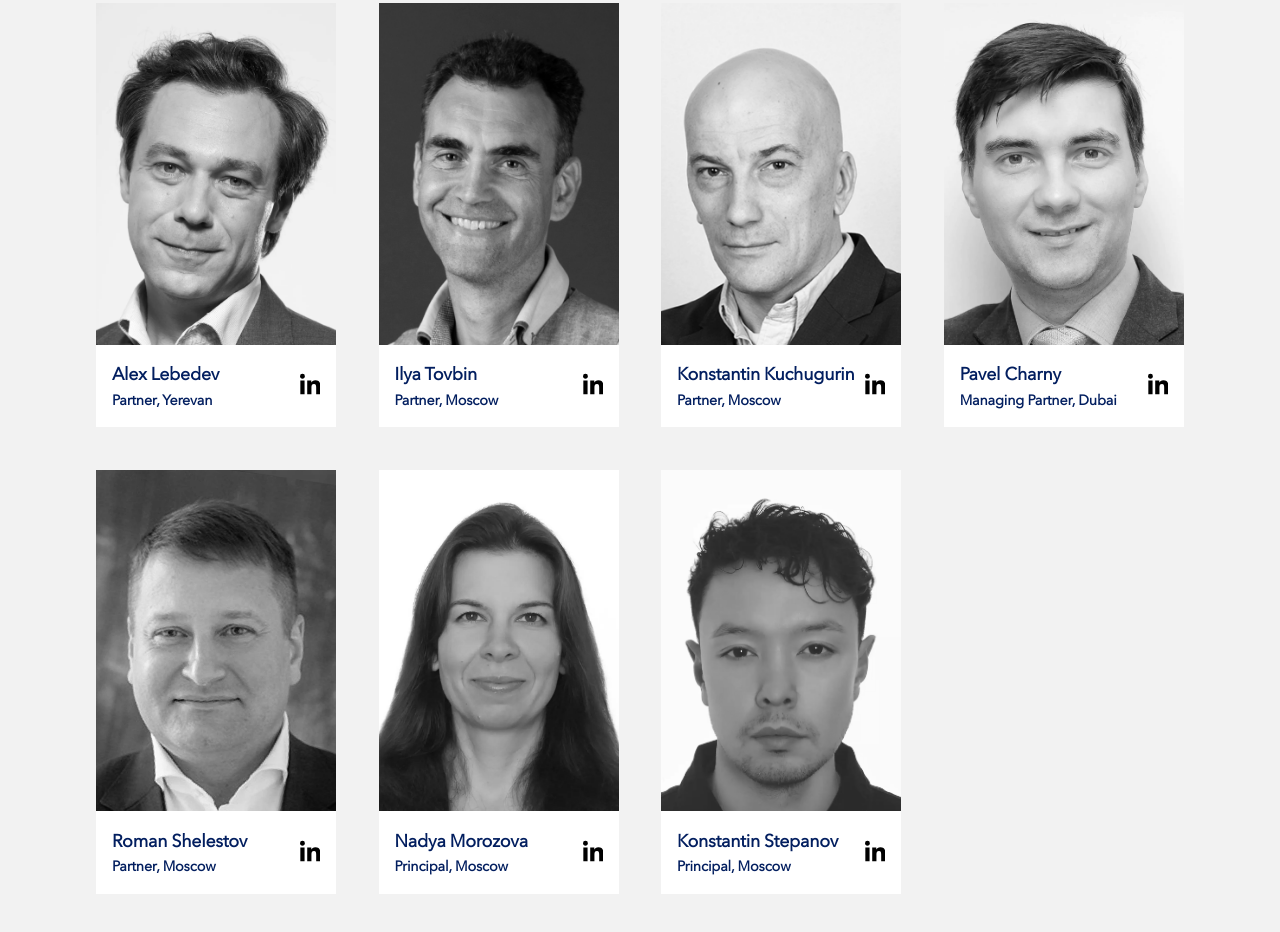
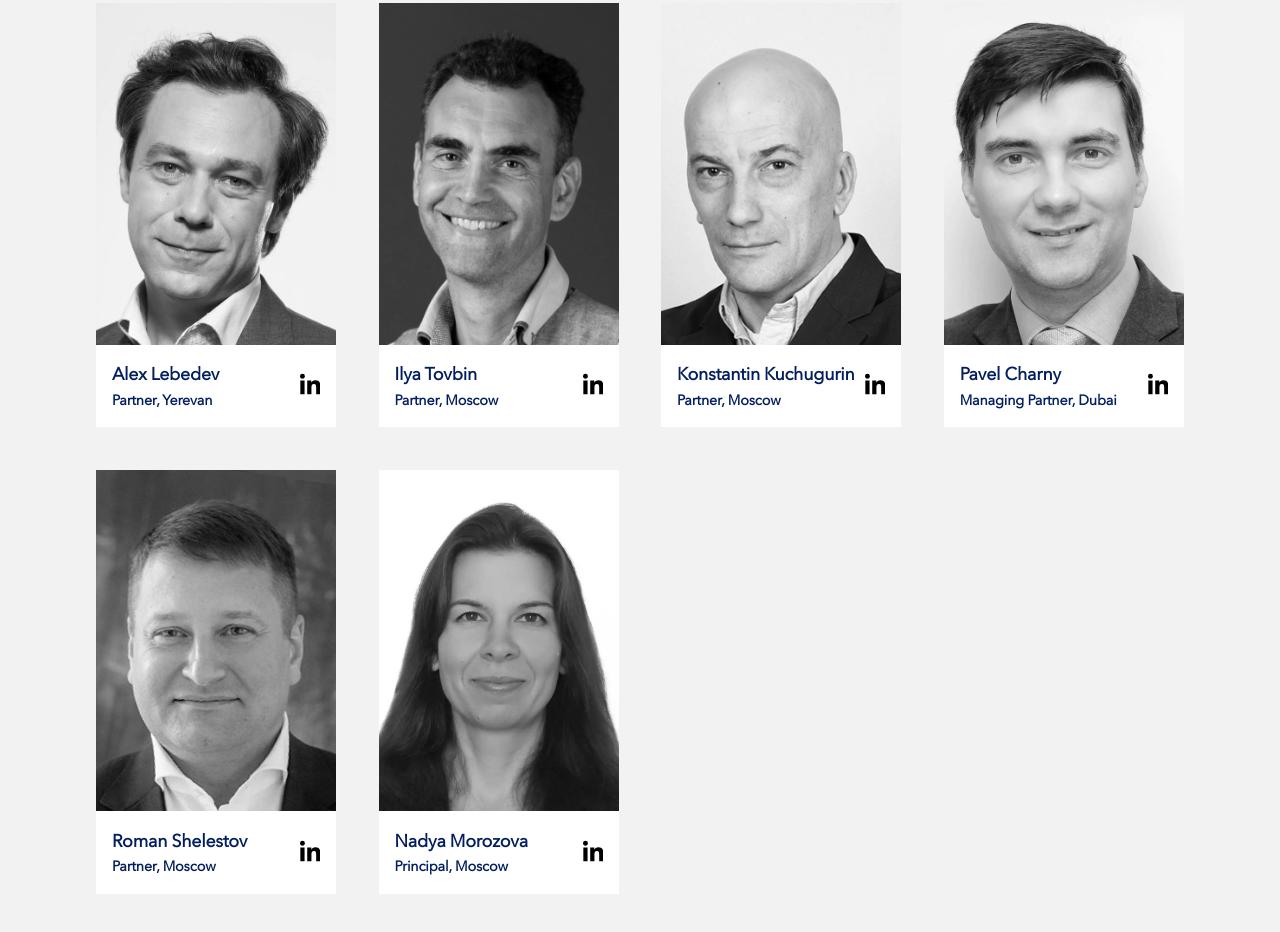
Before and after one commit to pcharny/ortalex, a website: page public/index.html in a window 1280 px wide. Shown: the part 637-1569 px from the top of the page. Drawn offline with Linux system fonts and the light colour scheme.

Commit message:
Removed Nikita and Kostantin

```diff
--- a/public/index.html
+++ b/public/index.html
@@ -153,19 +153,6 @@
             </a>
           </div>
         </div>
-        <!-- <div class="ortalex__team__member__image">
-          <img loading="lazy" class="ortalex__team__member__image__src" src="images/ortalex_team/Nikita_Vlasov.webp"
-            alt="Nikita Vlasov">
-          <div class="ortalex__team__member__data">
-            <div class="d-flex fd-column">
-              <h5>Nikita Vlasov</h5>
-              <h6>Principal, Moscow</h6>
-            </div>
-            <a class="linkedin__icon d-flex" rel="noopener" href="https://www.linkedin.com/in/nikita-vlasov-b66512175/" target="_blank">
-              LinkedIn<svg xmlns="http://www.w3.org/2000/svg" viewBox="0 0 448 512"><path d="M100.28 448H7.4V148.9h92.88zM53.79 108.1C24.09 108.1 0 83.5 0 53.8a53.79 53.79 0 0 1 107.58 0c0 29.7-24.1 54.3-53.79 54.3zM447.9 448h-92.68V302.4c0-34.7-.7-79.2-48.29-79.2-48.29 0-55.69 37.7-55.69 76.7V448h-92.78V148.9h89.08v40.8h1.3c12.4-23.5 42.69-48.3 87.88-48.3 94 0 111.28 61.9 111.28 142.3V448z"/></svg>
-            </a>
-          </div>
-        </div> -->
         <div class="ortalex__team__member__image">
           <img loading="lazy" class="ortalex__team__member__image__src" src="images/ortalex_team/Roman_Shelestov.webp"
             alt="Roman Shelestov">
@@ -192,19 +179,6 @@
             </a>
           </div>
         </div>
-        <div class="ortalex__team__member__image">
-          <img loading="lazy" class="ortalex__team__member__image__src" src="images/ortalex_team/Konstantin_Stepanov.webp"
-            alt="Konstantin Stepanov">
-          <div class="ortalex__team__member__data">
-            <div class="d-flex fd-column">
-              <h5>Konstantin Stepanov</h5>
-              <h6>Principal, Moscow</h6>
-            </div>
-            <a class="linkedin__icon d-flex" rel="noopener" href="https://www.linkedin.com/in/constantinestepanov/" target="_blank">
-              LinkedIn<svg xmlns="http://www.w3.org/2000/svg" viewBox="0 0 448 512"><path d="M100.28 448H7.4V148.9h92.88zM53.79 108.1C24.09 108.1 0 83.5 0 53.8a53.79 53.79 0 0 1 107.58 0c0 29.7-24.1 54.3-53.79 54.3zM447.9 448h-92.68V302.4c0-34.7-.7-79.2-48.29-79.2-48.29 0-55.69 37.7-55.69 76.7V448h-92.78V148.9h89.08v40.8h1.3c12.4-23.5 42.69-48.3 87.88-48.3 94 0 111.28 61.9 111.28 142.3V448z"/></svg>
-            </a>
-          </div>
-        </div>
       </div>
     </section>
   </main>
```
